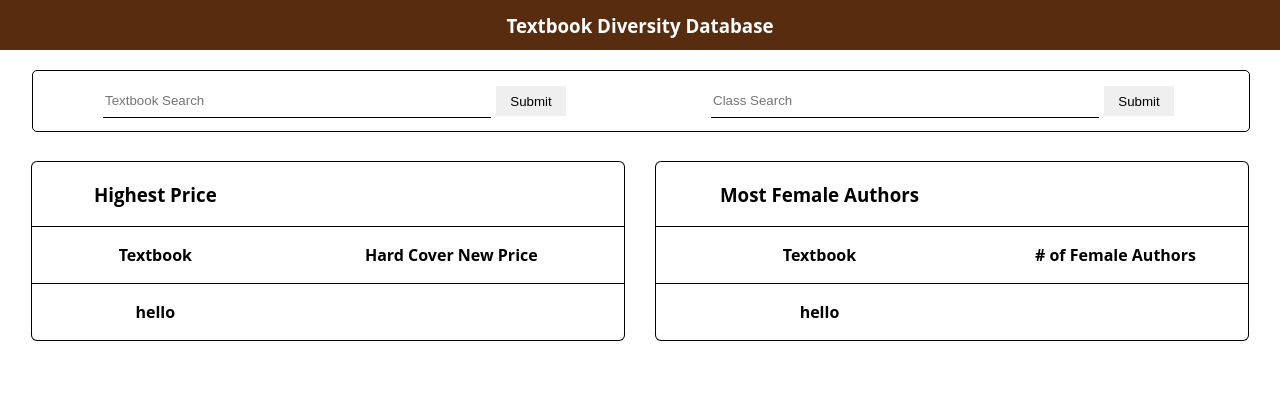
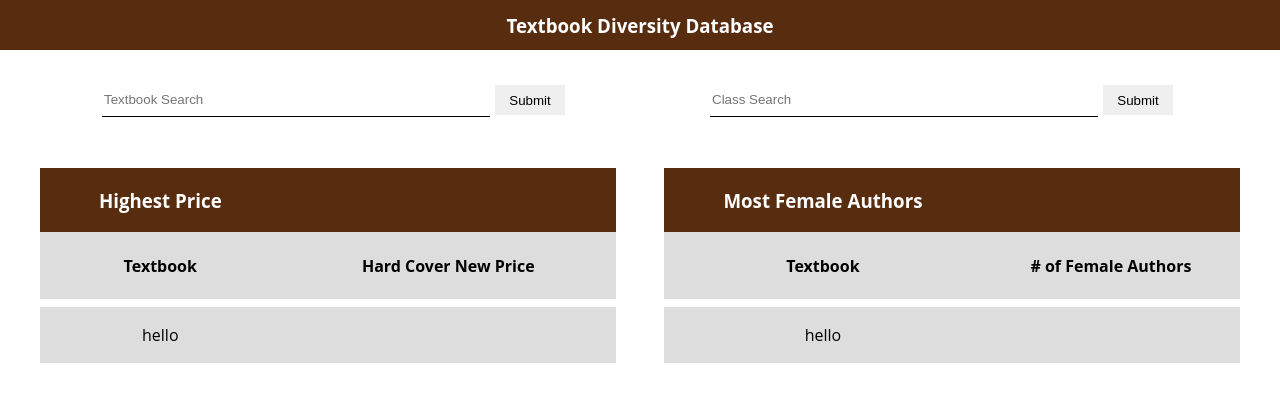
Before and after one commit to CarlFreyer/TextbookDatabase, a Flask app: page / in a window 1280 px wide. Shown: the top 402 px of the page. Run offline with Flask 3, Linux system fonts and the light colour scheme; data comes from the database, SQL or seed files in the repository; lists and menus that the app fills with data are empty.

Commit message:
better tables

```diff
--- a/static/css/main.css
+++ b/static/css/main.css
@@ -38,8 +38,6 @@ form {
     flex-direction:  row;
     align-items: center;
     justify-content: center;
-    border: black solid 1px;
-    border-radius: 5px;
 }
 
 input{
@@ -74,12 +72,30 @@ input{
     margin-left: 2.5vw;
 }
 
+.head{
+    background-color: #582d0f;
+    color: white;
+    border-bottom: none !important;
+}
+
+.top{
+    border-top: none !important;
+}
+
 table {
     border-collapse: collapse;
-    border-radius: 5px;
-    border-style: hidden;
-    box-shadow: 0 0 0 1px #000000;
+    background-color: #582d0f;
 }
+
 tr {
-    border: black solid 1px;
+    border: white solid 8px;
+    background-color: #DDDDDD;
 }
+
+th{
+    font-weight: normal !important;
+}
+
+h4{
+    font-weight: bolder !important;
+}
--- a/templates/home.html
+++ b/templates/home.html
@@ -21,12 +21,12 @@
     </div>
     <div class="tableCon">
         <table>
-            <tr>
-                <th><h3>Highest Price</h3></th>
+            <tr class="head">
+                <th class="head"><h3>Highest Price</h3></th>
             </tr>
-            <tr>
-                <th><p>Textbook</p></th>
-                <th><p>Hard Cover New Price</p></th>
+            <tr class="top">
+                <th><h4>Textbook</h4></th>
+                <th><h4>Hard Cover New Price</h4></th>
             </tr>
              {% for textbook in textbooks %}
             <tr>
@@ -40,12 +40,12 @@
             {% endfor %}
         </table>
     <table>
-        <tr>
-            <th><h3>Most Female Authors</h3></th>
+        <tr class="head">
+            <th class="head"><h3>Most Female Authors</h3></th>
         </tr>
-        <tr>
-            <th><p>Textbook</p></th>
-            <th><p># of Female Authors</p></th>
+        <tr class="top">
+            <th><h4>Textbook</h4></th>
+            <th><h4># of Female Authors</h4></th>
         </tr>
          {% for textbook in textbooks %}
         <tr>
```
